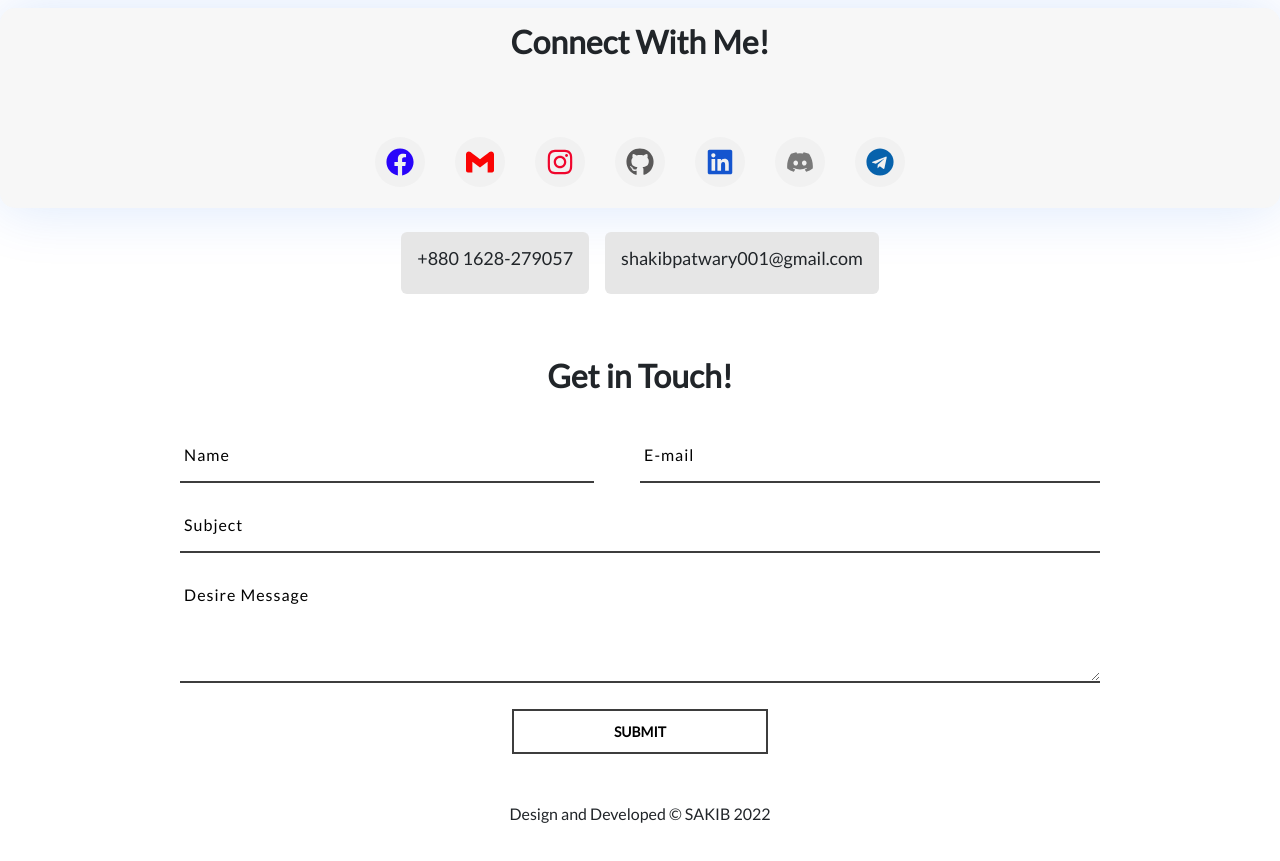
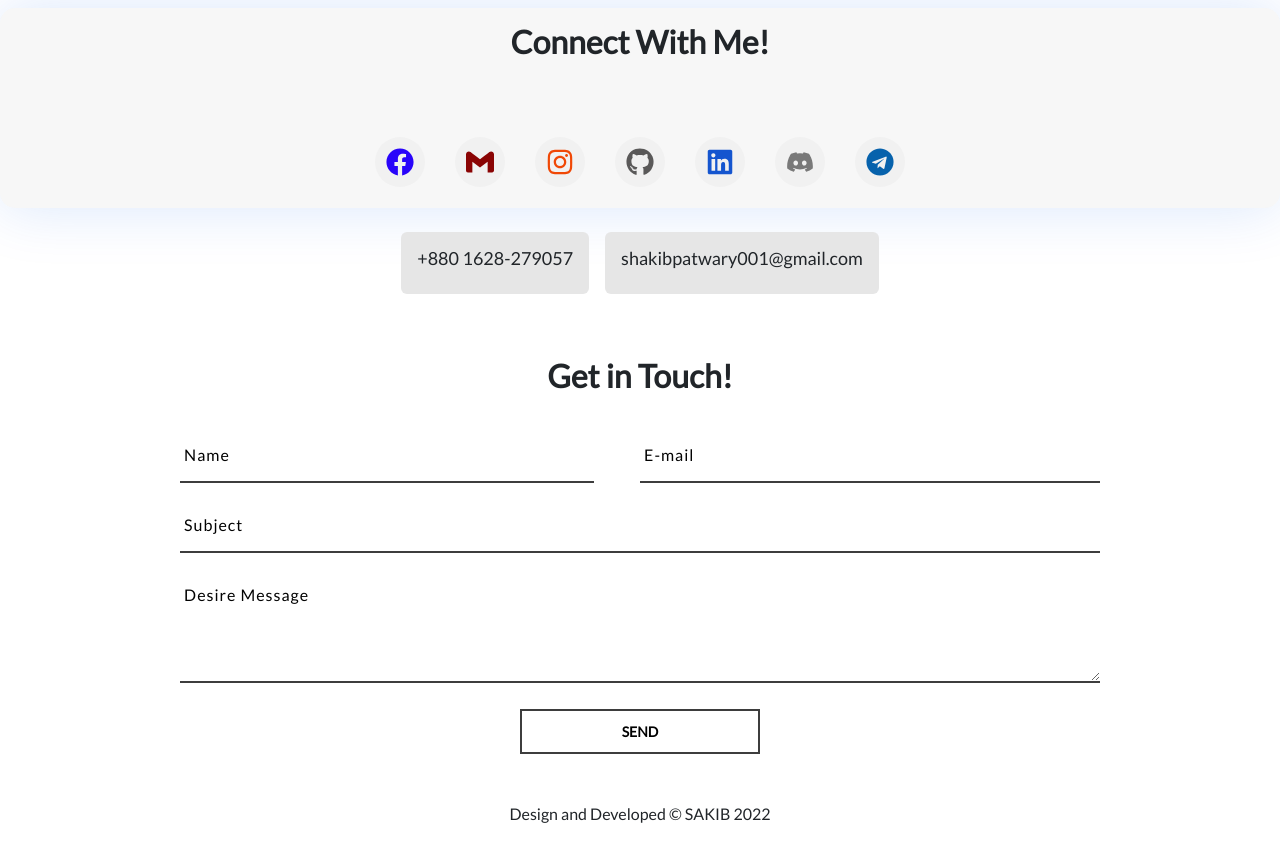
Before and after one commit to SakibPatwary/react_profile, a React (Create React App) app: page / in a window 1280 px wide. Shown: the part 1240-2101 px from the top of the page. Built offline with nearby package versions, Linux system fonts and the light colour scheme.

Commit message:
email js

```diff
--- a/package.json
+++ b/package.json
@@ -3,10 +3,12 @@
   "version": "0.1.0",
   "private": true,
   "dependencies": {
+    "@emailjs/browser": "^3.7.0",
     "@testing-library/jest-dom": "^5.16.5",
     "@testing-library/react": "^13.4.0",
     "@testing-library/user-event": "^13.5.0",
     "bootstrap": "^5.2.1",
+    "emailjs": "^4.0.1",
     "framer-motion": "^7.3.2",
     "jquery": "^3.6.1",
     "node-sass": "^7.0.3",
--- a/src/components/Contact/Contact.js
+++ b/src/components/Contact/Contact.js
@@ -1,7 +1,32 @@
-import React from 'react'
+import React, {useRef} from 'react'
+import emailjs from '@emailjs/browser';
 import './contact.css'
 
 const Contact = () => {
+
+    const form = useRef();
+
+    const sendEmail = (e) => {
+      e.preventDefault();
+
+      emailjs
+        .sendForm(
+          "service_ia2hlis",
+          "template_2bqei6g",
+          form.current,
+          "7AoPx5yHyJm_X2h59"
+        )
+        .then(
+          (result) => {
+            console.log(result.text);
+          },
+          (error) => {
+            console.log(error.text);
+          }
+        );
+        e.target.reset();
+    };
+
     return (
         <div>
             <div className="contact">
@@ -12,14 +37,14 @@ const Contact = () => {
                         textAlign: 'center'
                     }}>Get in Touch!</h2>
 
-                    <form action="https://formsubmit.co/shakibpatwary001@gmail.com" method="POST" method="post" id="contact_form">
+                    <form ref={form} onSubmit={sendEmail}>
                         <div className="name">
                             <label for="name"></label>
-                            <input type="text" placeholder=" Name" name="name" id="name_input" required />
+                            <input type="text" placeholder=" Name" name="name" id="name" required />
                         </div>
                         <div className="email">
                             <label for="email"></label>
-                            <input type="email" placeholder=" E-mail" name="email" id="email_input" required />
+                            <input type="email" placeholder=" E-mail" name="email" id="email" required />
                         </div>
                         <div className="subject">
                             <label for="subject"></label>
@@ -27,16 +52,10 @@ const Contact = () => {
                         </div>
                         <div className="message">
                             <label for="message"></label>
-                            <textarea name="message" placeholder=" Desire Message" id="message_input" cols="30" rows="5" required></textarea>
-                        </div>
-                        <div>
-                        <input type="hidden" name="_captcha" value="false"/>
-                        </div>
-                        <div>
-                        <input type="hidden" name="_next" value="https://yourdomain.co/thanks.html"/>
+                            <textarea name="message" placeholder=" Desire Message" id="message" cols="30" rows="5" required></textarea>
                         </div>
                         <div className="submit">
-                            <input type="submit" value="submit" id="form_button" />
+                            <input type="submit" value="send" id="form_button" />
                         </div>
                     </form>
                 </div>
--- a/src/components/Social/social.css
+++ b/src/components/Social/social.css
@@ -106,11 +106,11 @@
 }
 
 .process-scetion .slider-nav-item:nth-child(2) {
-    color: #fa0404;
+    color: #8a0404;
 }
 
 .process-scetion .slider-nav-item:nth-child(3) {
-    color: #f0062d;
+    color: #f04806;
 }
 
 .process-scetion .slider-nav-item:nth-child(4) {
```
Also changed, not shown: 1 other file (tests, documents, lock files or other folders).
